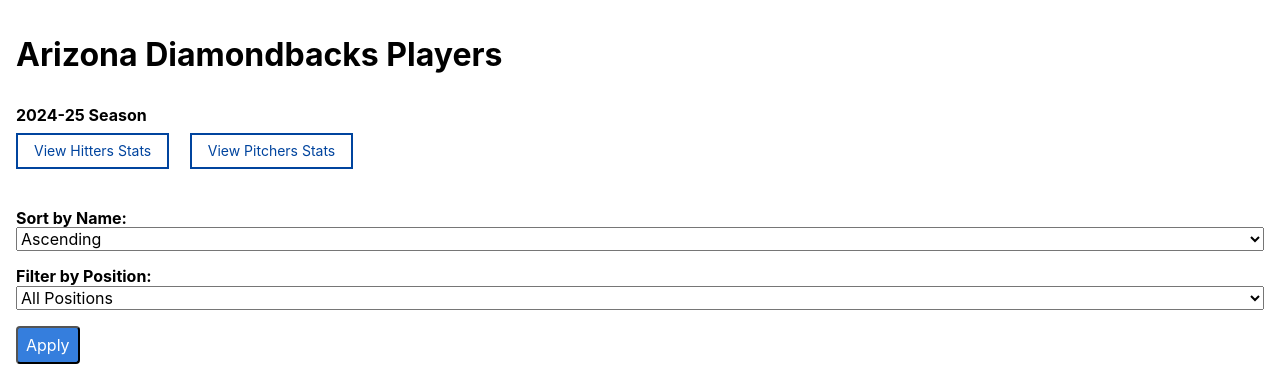
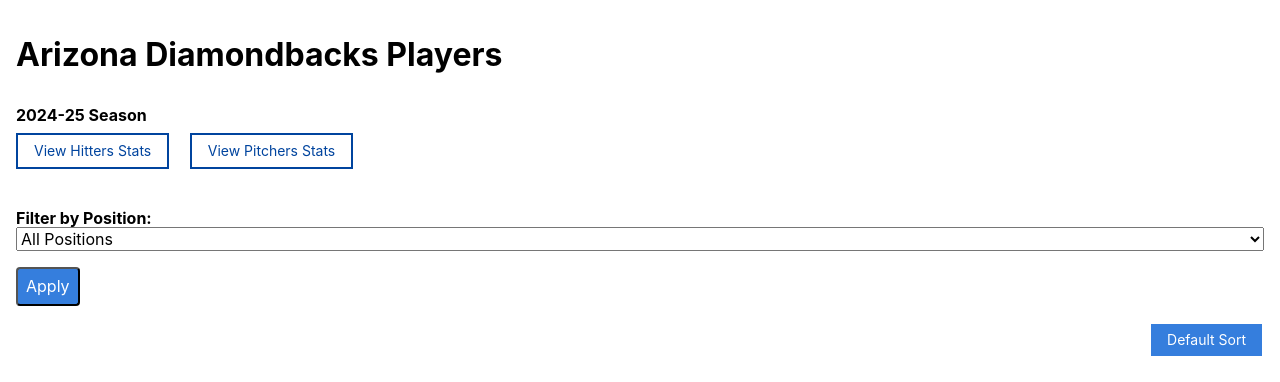
Before and after one commit to PradyothVelagapudi/CSE412_DBacksStats, a Django app: page / in a window 1280 px wide. Shown: the top 382 px of the page. Run offline with Django 5.2, Linux system fonts and the light colour scheme; data that the repository does not hold is empty; some libraries are stand-ins or nearby versions.

Commit message:
Removed Sort By Name in Players page

```diff
--- a/testdb/templates/players_info.html
+++ b/testdb/templates/players_info.html
@@ -11,14 +11,6 @@
     </div>
 
     <form method="get" class="mb3">
-        <div class="mb3">
-            <label for="sort-order" class="b mb2">Sort by Name:</label>
-            <select name="sort_order" id="sort-order" class="ml0 w-100">
-                <option value="asc" {% if current_sort_order == 'asc' %}selected{% endif %}>Ascending</option>
-                <option value="desc" {% if current_sort_order == 'desc' %}selected{% endif %}>Descending</option>
-            </select>
-        </div>
-
         <div class="mb3">
             <label for="position" class="b mb2">Filter by Position:</label>
             <select name="position" id="position" class="ml0 w-100">
```
